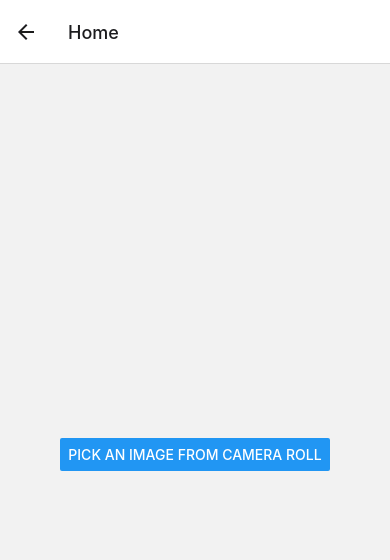
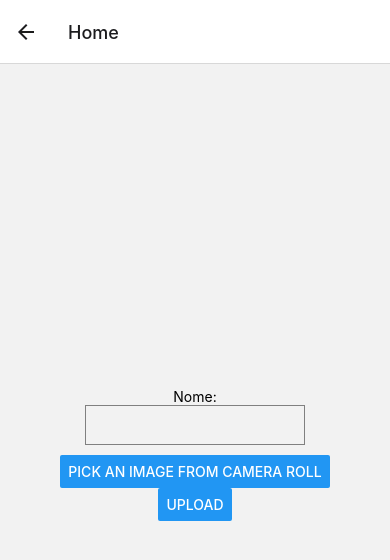
Before and after one commit to 1bertomelo/desenvolvimentoMobila_2024, a React Native app: screen /Home in a window 390 px wide. Shown: the top 560 px of the page. Built offline with nearby package versions, Linux system fonts and the light colour scheme.

Commit message:
exemplo imagem

```diff
--- a/jsonserver/db.json
+++ b/jsonserver/db.json
@@ -3,12 +3,14 @@
     {
       "id": 1,
       "username": "h1",
-      "password": "123"
+      "password": "123",
+      "photo"   : "teste.png"
     },
     {
       "id": 2,
       "username": "h2",
-      "password": "456"
+      "password": "456",
+      "photo"   : "teste.png"
     }
  ]
 }
--- a/src/screens/Home/index.tsx
+++ b/src/screens/Home/index.tsx
@@ -1,11 +1,14 @@
 import { useNavigation } from '@react-navigation/native';
 import React, { useState } from 'react';
-import { Button, Image, View, Platform, Text } from 'react-native';
+import { Button, Image, View, Platform, Text, TextInput } from 'react-native';
 import { StackTypes } from '../../routes/stack';
 import * as ImagePicker from 'expo-image-picker';
+import UserService   from '../../services/UserService/UserService';
+import {User} from '../../types/types'
 
 const Home = () => {
     const [image, setImage] = useState('');
+    const [name, setName] = useState('');
 
     const pickImage = async () => {
       // No permissions request is necessary for launching the image library
@@ -22,15 +25,44 @@ const Home = () => {
         setImage(result.assets[0].uri);
       }
     };
+
+    const userService = new UserService();
+
+    const handleUpload = async () => {
+      try {
+        const user: User = {
+            username: name,
+            password: 'password', // Defina a senha como necessário
+            photo: image
+        };
+
+          const userAdded = await userService.addUser(user);
+          if (userAdded) {
+              console.log('Usuário adicionado com sucesso!');
+          } else {
+              console.log('Erro ao adicionar usuário');
+          }
+      } catch (error) {
+          console.error('Error uploading image:', error);
+      }
+  };
+
     const navigation = useNavigation<StackTypes>();
 
 return (
 
 
-        <View style={{ flex: 1, alignItems: 'center', justifyContent: 'center' }}>
-            <Button title="Pick an image from camera roll" onPress={pickImage} />
-            {image && <Image source={{ uri: image }} style={{ width: 200, height: 200 }} />}
-        </View>
+  <View style={{ flex: 1, alignItems: 'center', justifyContent: 'center' }}>
+  <Text>Nome:</Text>
+  <TextInput
+      style={{ height: 40, borderColor: 'gray', borderWidth: 1, marginBottom: 10 }}
+      onChangeText={text => setName(text)}
+      value={name}
+  />
+  <Button title="Pick an image from camera roll" onPress={pickImage} />
+  {image && <Image source={{ uri: image }} style={{ width: 200, height: 200 }} />}
+  <Button title="Upload" onPress={handleUpload} />
+</View>
 
 
 
--- a/src/services/UserService/UserService.ts
+++ b/src/services/UserService/UserService.ts
@@ -1,7 +1,7 @@
 import axios, { AxiosResponse } from 'axios';
 import { User } from '../../types/types';
 
-const BASE_URL = 'http://localhost:3000/User/';
+const BASE_URL = 'https://localhost:7217/api/User/'//'http://localhost:3000/User/';
 
 class UserService {
 
@@ -9,10 +9,28 @@ class UserService {
         // Se necessário, adicione inicializações aqui
       }
 
-      async addUser(user: User): Promise<boolean> {
+  async addUser(user: User): Promise<boolean> {
     try {
-      const response = await axios.post(`${BASE_URL}`, user);
-      return response.status === 201; // Retorna true se o usuário foi adicionado com sucesso
+    //  const response = await axios.post(`${BASE_URL}`, user);
+
+    const formData = new FormData();
+    formData.append('username', user.username);
+    formData.append('password', user.password);
+
+    const responsePhoto = await fetch(user.photo);
+
+    const blob = await responsePhoto.blob();
+
+    formData.append('photo', blob, 'photo.jpg');
+
+    const uploadResponse = await axios.post(BASE_URL+'addUser', formData, {
+        headers: {
+            'Content-Type': 'multipart/form-data',
+        },
+    });
+
+      return uploadResponse.status === 201; // Retorna true se o usuário foi adicionado com sucesso
+
     } catch (error) {
       console.error('Erro ao adicionar usuário:', error);
       return false; // Retorna false em caso de erro
--- a/src/types/types.ts
+++ b/src/types/types.ts
@@ -1,5 +1,6 @@
 export interface User {
-    id: number;
+    id?: number;
     username: string;
     password: string;
+    photo: string;
   }
```
